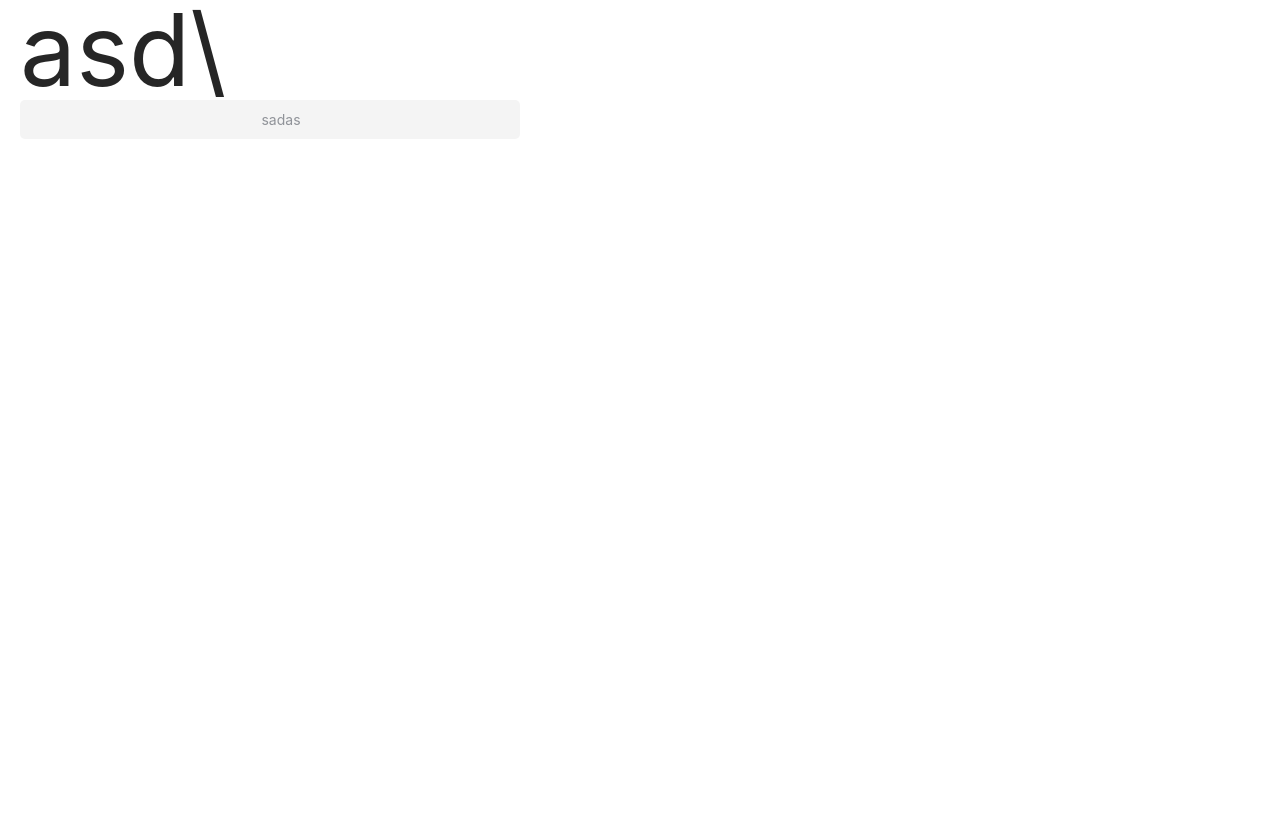
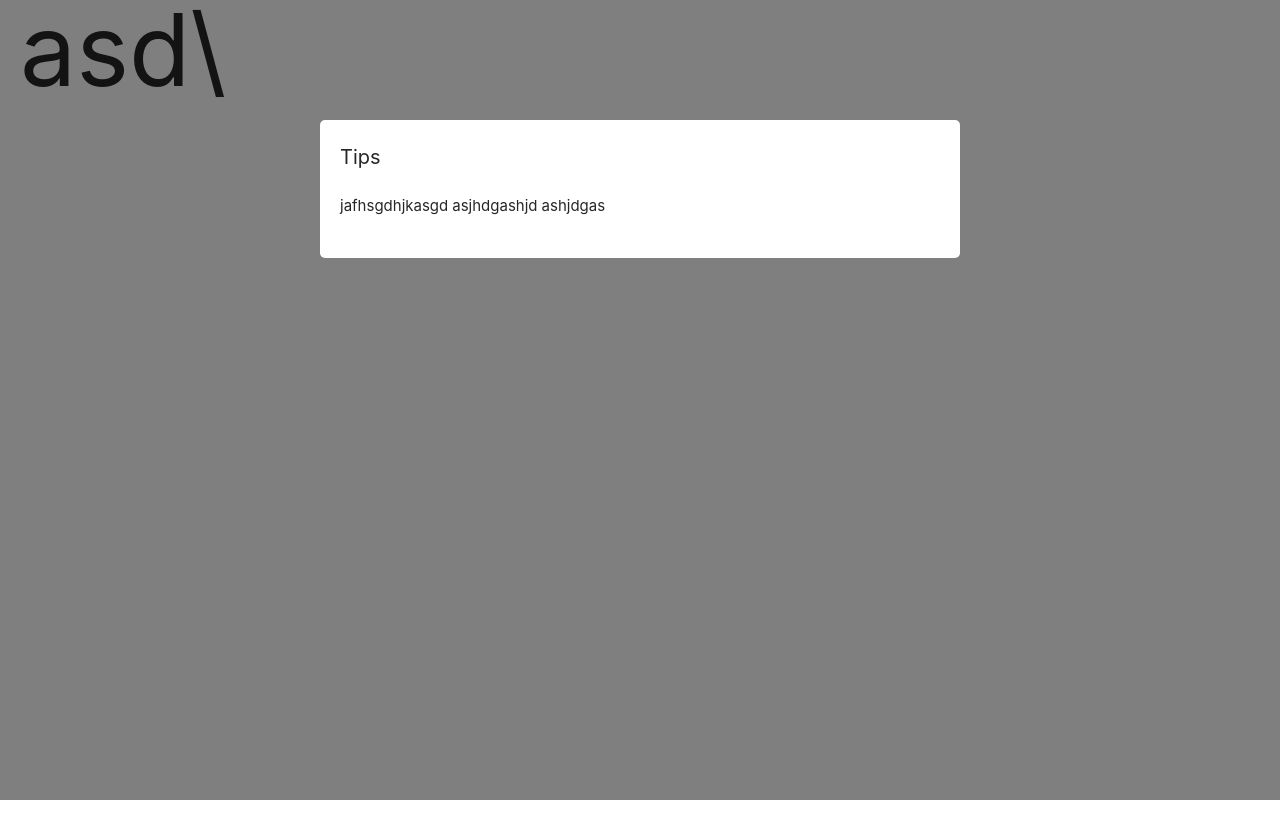
Before and after one commit to lzt-T/carpediemUi, a Vue app: page / in a window 1280 px wide. Shown: the top 838 px of the page. Built offline with nearby package versions, Linux system fonts and the light colour scheme; a web font is replaced by a local one.

Commit message:
feat: 增加dialog组件

```diff
--- a/examples/App.vue
+++ b/examples/App.vue
@@ -2,14 +2,20 @@
   <div class="su">
     asd\
     <div class="suu">
-      <cd-alter
-        title="sadas"
-        type="info"
-        :closable="true"
-        :center="true"
-        :showIcon="true"
-        @close="onSizeChange"
-      ></cd-alter>
+      <cd-dialog
+        v-model="data"
+        :width="50"
+        title="Tips"
+        text="jafhsgdhjkasgd asjhdgashjd ashjdgas"
+        :top="15"
+        :center="false"
+        @open="onSizeChange"
+        @close="onCurrentChange"
+      >
+        <template v-slot:footer>
+          <div></div>
+        </template>
+      </cd-dialog>
     </div>
   </div>
   <form method="post" action="http://127.0.0.1:3000/su">
@@ -23,7 +29,7 @@ import { ref, onMounted, getCurrentInstance, watch, reactive } from "vue";
 export default {
   name: "App",
   setup() {
-    let data = ref(0);
+    let data = ref(true);
     watch(data, (newval, oldval) => {
       console.log(newval);
     });
--- /dev/null
+++ b/packages/dialog/index.ts
@@ -0,0 +1,9 @@
+import { App } from 'vue'
+import Dialog from './src/dialog.vue'
+
+// 定义 install 方法， App 作为参数
+Dialog.install = (app: App): void => {
+    app.component(Dialog.name, Dialog)
+}
+
+export default Dialog
--- /dev/null
+++ b/packages/dialog/src/dialog.vue
@@ -0,0 +1,174 @@
+<template>
+  <div class="cd-dialog-frame" v-show="modelValue" @mousewheel.prevent>
+    <div class="cd-dialog-cover" @click="onClose"></div>
+    <div :class="{ 'cd-dialog-div': true }">
+      <div class="cd-dialog-title-frame">
+        <div class="cd-dialog-title">{{ title }}</div>
+        <cd-icon
+          name="delete"
+          :class="{
+            'cd-dialog-delete': true,
+            'cd-dialog-delete-hover': isHover,
+          }"
+          :size="14"
+          :color="isHover ? '#2fa5ff' : ''"
+          @mouseenter="onMouseenter"
+          @mouseleave="onMouseleave"
+          @click="onClose"
+        ></cd-icon>
+      </div>
+      <div class="cd-dialog-text-div">
+        <div v-if="isTextSlot" class="cd-dialog-text">{{ text }}</div>
+        <div class="cd-dislog-text-slot" ref="textSlot">
+          <slot name="text"></slot>
+        </div>
+      </div>
+      <div class="cd-dialog-footer-div">
+        <slot name="footer"></slot>
+      </div>
+    </div>
+  </div>
+</template>
+
+<script lang="ts">
+import cdIcon from "./../../icon/src/icon.vue";
+import { defineComponent, inject, onMounted, ref, watch } from "vue";
+export default defineComponent({
+  name: "cd-dialog",
+  emits: ["update:modelValue", "open", "close"],
+  components: {
+    cdIcon,
+  },
+  props: {
+    modelValue: {
+      type: Boolean,
+      required: true,
+    },
+    width: {
+      type: Number,
+      default: 50,
+    },
+    top: {
+      type: Number,
+      default: 15,
+    },
+    title: {
+      type: String,
+    },
+    text: {
+      type: String,
+    },
+    center: {
+      type: Boolean,
+      defalut: false,
+    },
+  },
+  setup(props, context) {
+    let isTextSlot = ref<boolean>(true);
+    let textSlot = ref();
+    onMounted(() => {
+      if (textSlot.value.clientHeight > 0) {
+        isTextSlot.value = false;
+      }
+    });
+    watch(
+      () => {
+        return props.modelValue;
+      },
+      (newval: boolean, oldval) => {
+        if (newval) {
+          context.emit("open");
+        } else {
+          context.emit("close");
+        }
+      }
+    );
+    // 关闭键的hover
+    let isHover = ref<boolean>(false);
+    function onMouseenter() {
+      isHover.value = true;
+    }
+    function onMouseleave() {
+      isHover.value = false;
+    }
+    function onClose() {
+      context.emit("update:modelValue", false);
+    }
+    return {
+      textSlot,
+      isTextSlot,
+      onMouseenter,
+      onMouseleave,
+      isHover,
+      onClose,
+    };
+  },
+});
+</script>
+
+<style scoped>
+.cd-dialog-frame {
+  position: fixed;
+  width: 100vw;
+  height: 100vh;
+  top: 0;
+  left: 0;
+}
+.cd-dialog-cover {
+  position: fixed;
+  z-index: 1;
+  top: 0;
+  left: 0;
+  width: 100vw;
+  height: 100vh;
+  background-color: #000;
+  opacity: 0.5;
+}
+.cd-dialog-div {
+  position: absolute;
+  left: 50%;
+  transform: translateX(-50%);
+  z-index: 1;
+  width: v-bind(width + "vw");
+  top: v-bind(top + "vh");
+  background-color: white;
+  border-radius: 5px;
+  padding: 20px;
+}
+.cd-dialog-title-frame {
+  position: relative;
+  display: flex;
+  align-items: center;
+  font-size: 20px;
+  line-height: 34px;
+  height: 34px;
+}
+.cd-dialog-title {
+  text-align: v-bind("center?'center':''");
+  flex: 99999;
+}
+.cd-dialog-delete {
+  flex: 1;
+  line-height: 14px;
+}
+.cd-dialog-delete-hover {
+  cursor: pointer;
+}
+.cd-dialog-text-div {
+  position: relative;
+  margin-top: 20px;
+  margin-bottom: 20px;
+}
+.cd-dialog-text {
+  font-size: 15px;
+  line-height: 24px;
+  text-align: v-bind("center?'center':''");
+}
+.cd-dislog-text-slot {
+  text-align: v-bind("center?'center':''");
+}
+.cd-dialog-footer-div {
+  position: relative;
+  text-align: v-bind("center?'center':''");
+}
+</style>
--- a/packages/icon/src/icon.vue
+++ b/packages/icon/src/icon.vue
@@ -48,6 +48,7 @@ export default defineComponent({
   outline: none;
 }
 /* 修改图标的样式 .su ::before { color: red !important;}    */
+/* icon的居中，字体大小和line-height一样就可以了 */
 @font-face {
   font-family: "cd"; /* Project id 2988922 */
   src: url("//at.alicdn.com/t/font_2988922_fcy7bljyn6u.woff2?t=1647167404356")
--- a/packages/index.ts
+++ b/packages/index.ts
@@ -34,9 +34,10 @@ import CdPageHeader from './pageheader'
 import CdTabs from './tabs'
 import CdTabPane from './tabpane'
 import CdAlter from './alert'
+import CdDialog from './dialog'
 
 // 所有组件列表
-const components = [CdButton, CdBorder, CdIcon, CdRow, CdCol, CdLink, CdScrollbar, CdCascader, CdCheckbox, CdCheckboxGroup, CdDatePicker, CdInput, CdInputNumber, CdRadio, CdRate, CdSelect, CdSlider, CdSwitch, CdUpload, CdAvatar, CdBadge, CdCarousel, CdCollapse, CdEmpty, CdImage, CdPagination, CdProgress, CdTable, CdTag, CdBacktop, CdBreadcrumb, CdPageHeader, CdTabs, CdTabPane, CdAlter]
+const components = [CdButton, CdBorder, CdIcon, CdRow, CdCol, CdLink, CdScrollbar, CdCascader, CdCheckbox, CdCheckboxGroup, CdDatePicker, CdInput, CdInputNumber, CdRadio, CdRate, CdSelect, CdSlider, CdSwitch, CdUpload, CdAvatar, CdBadge, CdCarousel, CdCollapse, CdEmpty, CdImage, CdPagination, CdProgress, CdTable, CdTag, CdBacktop, CdBreadcrumb, CdPageHeader, CdTabs, CdTabPane, CdAlter, CdDialog]
 
 // 定义 install 方法， App 作为参数
 const install = (app: App): void => {
@@ -79,7 +80,8 @@ export {
     CdPageHeader,
     CdTabs,
     CdTabPane,
-    CdAlter
+    CdAlter,
+    CdDialog
 }
 
 export default {
```
